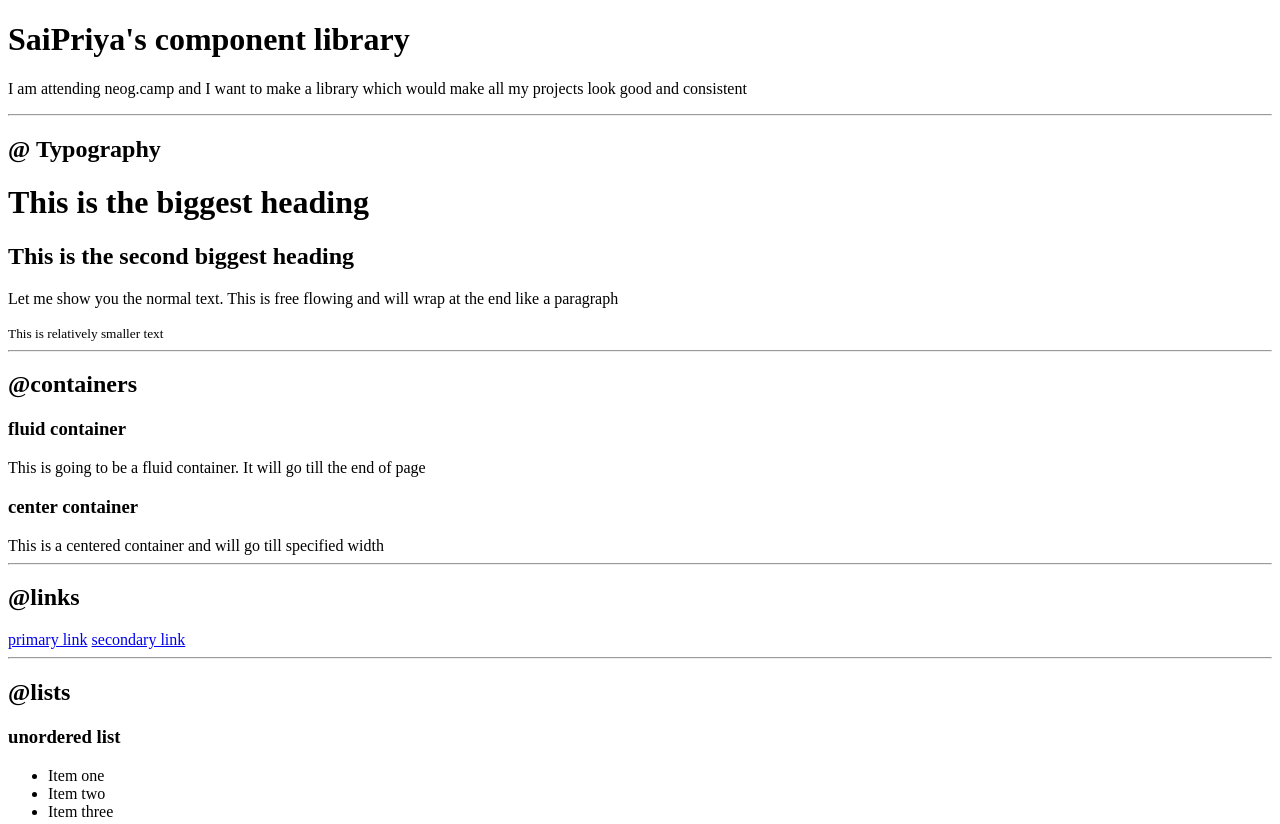
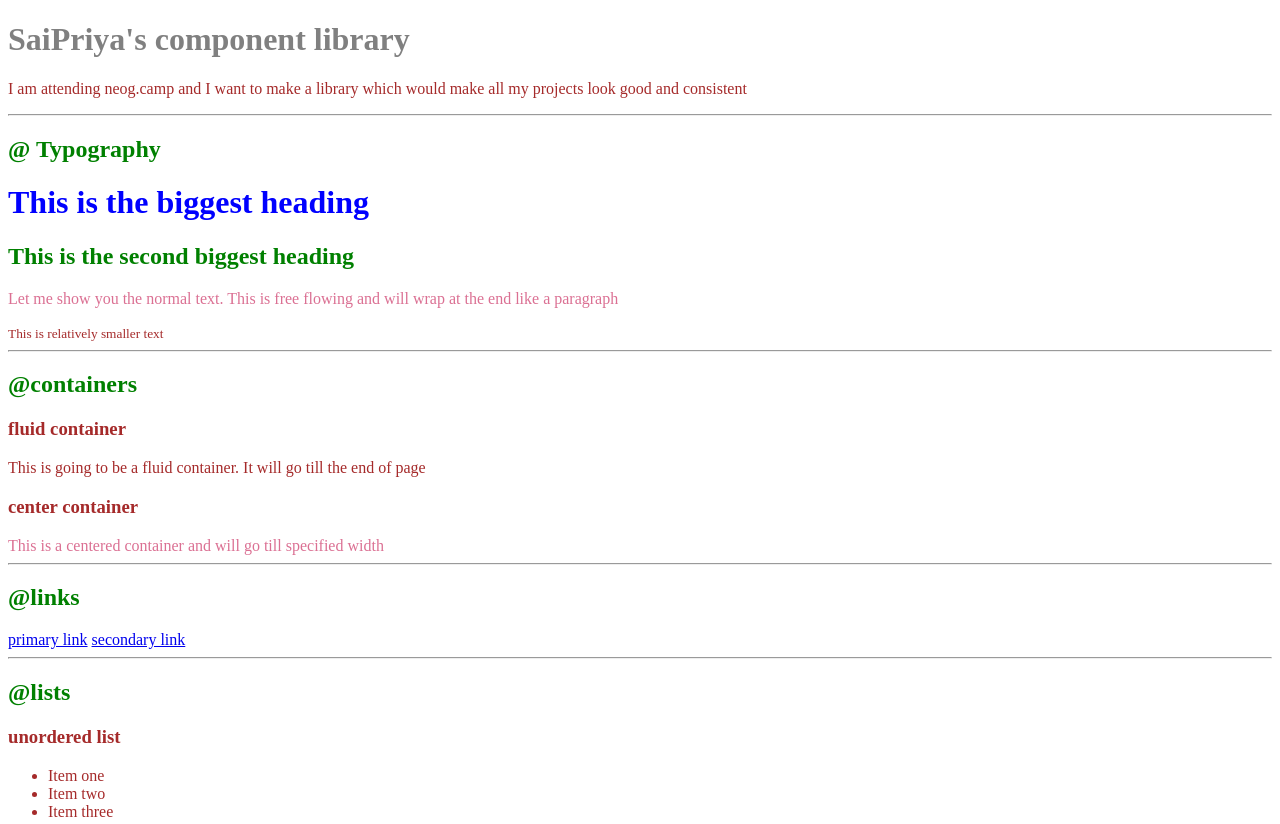
Before and after one commit to SaiPriya01/SP-Site, a plain HTML site: page index.html in a window 1280 px wide. Shown: the top 824 px of the page. Drawn offline with Linux system fonts and the light colour scheme.

Commit message:
CSS: import & selectors

```diff
--- a/index.html
+++ b/index.html
@@ -5,15 +5,25 @@
     <meta http-equiv="X-UA-Compatible" content="IE=edge">
     <meta name="viewport" content="width=device-width, initial-scale=1.0">
     <title>SP Site</title>
+    <!--  CSS style tag way1 -->
+    <!-- <style>
+        body{
+            color: palevioletred;
+        }
+    </style> -->
+    <!-- CSS style tag way2 -->
+    <link rel="stylesheet" href="styles.css">
 </head>
 <body>
-    <h1>SaiPriya's component library</h1>
+    <!-- CSS style way 3
+    <h1 style="color:antiquewhite">SaiPriya's component library</h1> -->
+    <h1 id="lib-header">SaiPriya's component library</h1>
     <p>I am attending neog.camp and I want to make a library which would make all my projects look good and consistent</p>
     <hr>
     <h2>@ Typography</h2>
     <h1>This is the biggest heading</h1>
     <h2>This is the second biggest heading </h2>
-    <p>Let me show you the normal text. This is free flowing and will wrap
+    <p class="para">Let me show you the normal text. This is free flowing and will wrap
         at the end like a paragraph
     </p>
     <small>This is relatively smaller text</small>
@@ -22,7 +32,7 @@
     <h3>fluid container</h3>
     <div>This is going to be a fluid container. It will go till the end of page</div>
     <h3>center container</h3>
-    <div>This is a centered container and will go till specified width</div>
+    <div class="para">This is a centered container and will go till specified width</div>
     <hr>
     <h2>@links</h2>
     <a href="/">primary link</a>
@@ -49,7 +59,7 @@
     </ol>
     <hr>
     <h2>@nav</h2>
-    <div>I AM DEVELOPER</div>
+    <div class="para">I AM DEVELOPER</div>
     <ul>
         <li>
             <a href="/">Home</a>
--- /dev/null
+++ b/styles.css
@@ -0,0 +1,15 @@
+body{
+    color: brown;
+}
+h1{
+    color: blue;
+}
+h2{
+    color:green
+}
+#lib-header{
+    color: gray;
+}
+.para{
+    color:palevioletred
+}
```
